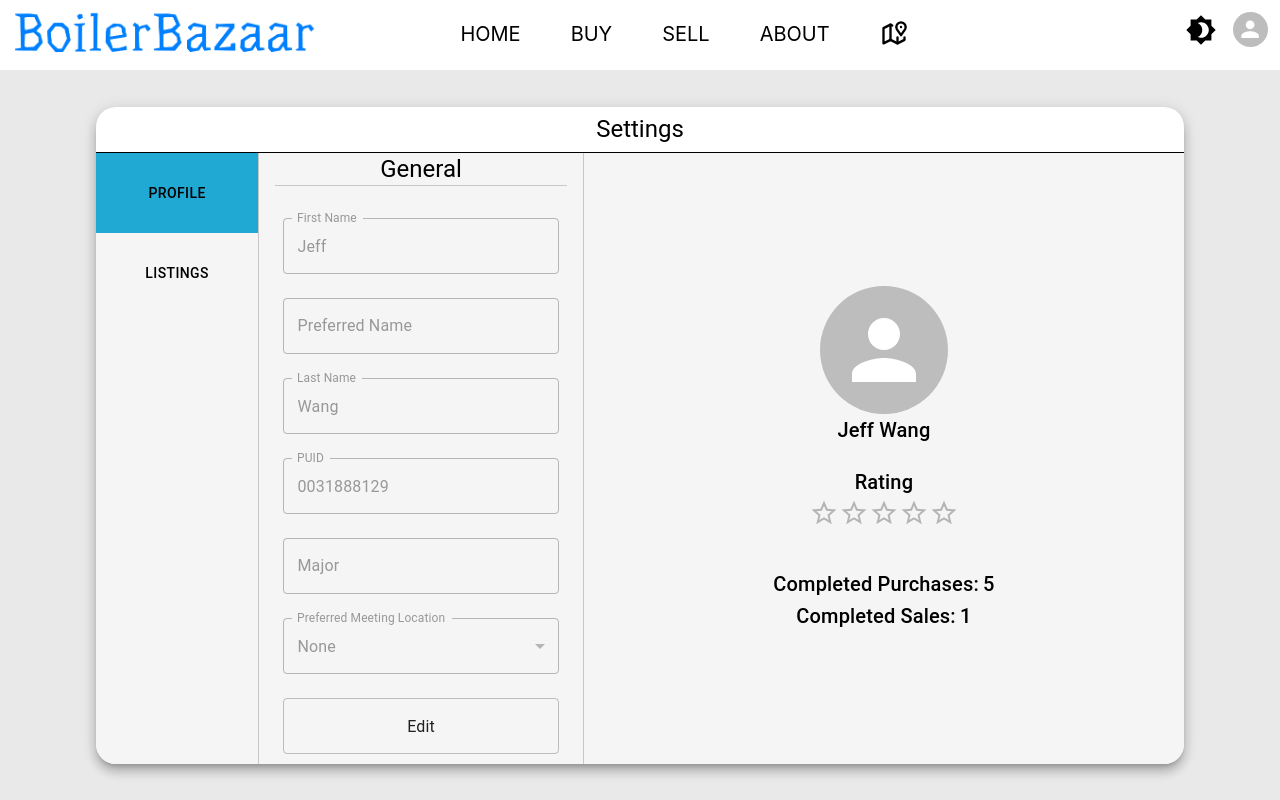
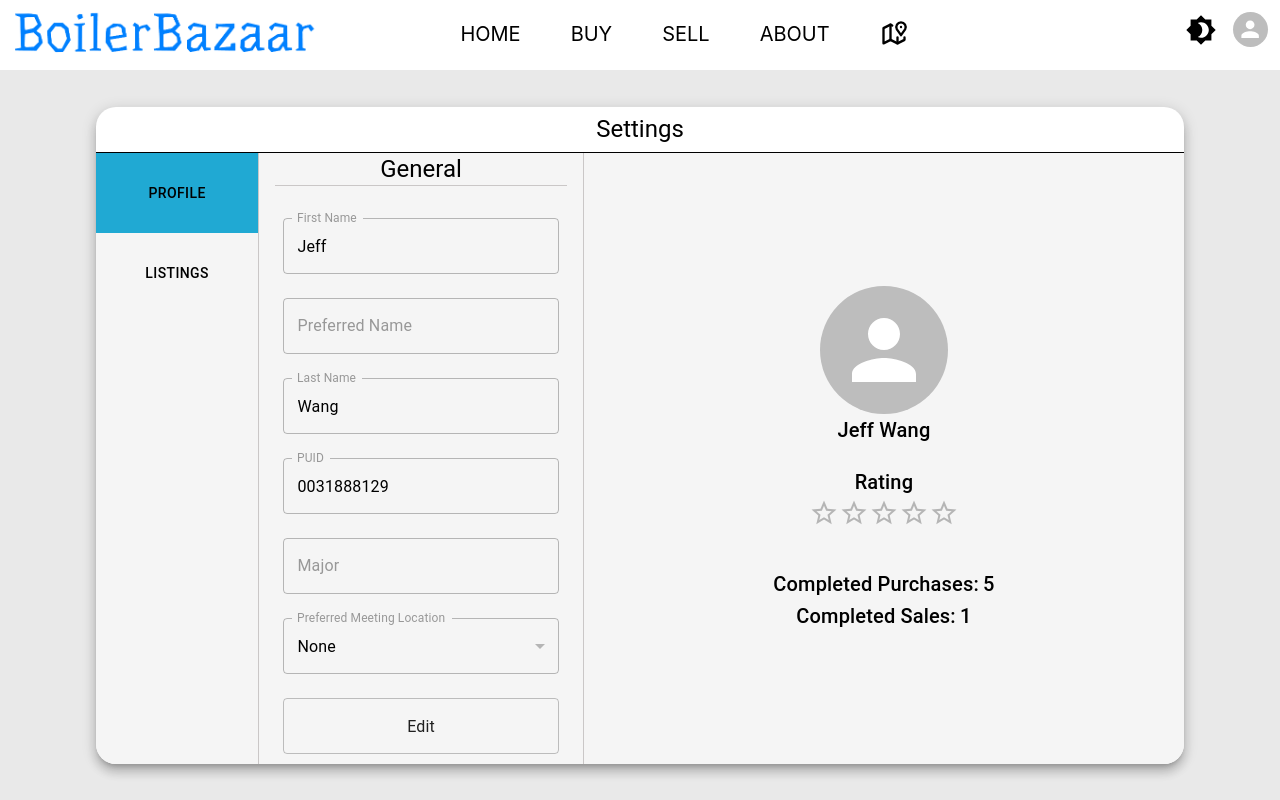
Before and after one commit to wang4621/boilerbazaar, a React (Create React App) app: page /settings/profile in a window 1280 px wide. Built offline with nearby package versions, Linux system fonts and the light colour scheme; no server answers.

Commit message:
Change some text colors on Profile

```diff
--- a/src/pages/Profile.css
+++ b/src/pages/Profile.css
@@ -13,3 +13,14 @@
     border-left:1px solid rgb(202, 199, 199);
     border-radius: 0px 0px 20px 0px;
 }
+
+.profileDisplay {
+    width: 85%;
+    height: 100%;
+    display: flex;
+    flex-direction: row;
+}
+
+.profileDisplay label {
+    color: var(--text-color);
+}
--- a/src/pages/Profile.js
+++ b/src/pages/Profile.js
@@ -2,6 +2,7 @@ import { Avatar, CardHeader, Rating, Divider, Box, Typography, TextField, MenuIt
 import * as React from 'react';
 import './Profile.css'
 import $ from 'jquery';
+import { styled  } from "@mui/material/styles";
 
 function Profile() {
     const [isDisabled, setDisabled] = React.useState(true)
@@ -43,23 +44,30 @@ function Profile() {
         event.preventDefault()
     }
 
+    const CustomDisabledTextField = styled (TextField)(() => ({
+        ".MuiInputBase-input.Mui-disabled": {
+          WebkitTextFillColor: "var(--text-color)",
+          color: "var(--text-color)"
+        }
+      }));
+
     return (
-        <Box sx={{width: '85%', height: '100%', display: 'flex', flexDirection:'row' }}>
+        <Box className="profileDisplay">
             <Box sx={{width: '35%', height: '100%', backgroundColor: 'var(--secondary-color)', display:'flex', flexDirection:'column'}}>
                 <CardHeader sx={{textAlign:"center", height:'5%'}} title="General"/>
                 <Divider variant='middle' sx={{borderBottomColor: 'rgb(202, 199, 199)'}}/>
                 <br/>
                 <Box sx={{'& > :not(style)': { m: 1.5 }, height: "95%", overflowY: 'auto'}} component="form" autoComplete="off" className="profileFormDisplay" onSubmit={editOrSaveProfile} id="profileForm">
-                    <TextField id="firstName" label="First Name" disabled value="Jeff"></TextField>
-                    <TextField id="preferredName" label="Preferred Name" disabled={isDisabled} value={preferredName}/>
-                    <TextField id="lastName" label="Last Name" disabled value={lastName}/>
-                    <TextField id="puid" label="PUID" disabled value="0031888129"/>
-                    <TextField id="major" label="Major" disabled={isDisabled}/>
-                    <TextField id="location" label="Preferred Meeting Location" select value={location} disabled={isDisabled} onChange={locationChange}>
+                    <CustomDisabledTextField id="firstName" label="First Name" disabled value="Jeff"/>
+                    <CustomDisabledTextField id="preferredName" label="Preferred Name" disabled={isDisabled} value={preferredName}/>
+                    <CustomDisabledTextField id="lastName" label="Last Name" disabled value={lastName}/>
+                    <CustomDisabledTextField id="puid" label="PUID" disabled value="0031888129"/>
+                    <CustomDisabledTextField id="major" label="Major" disabled={isDisabled}/>
+                    <CustomDisabledTextField id="location" label="Preferred Meeting Location" select value={location} disabled={isDisabled} onChange={locationChange}>
                         <MenuItem value="None">None</MenuItem>
                         <MenuItem value="Public">Public</MenuItem>
                         <MenuItem value="In front of house/apt">In front of house/apt</MenuItem>
-                    </TextField>
+                    </CustomDisabledTextField>
                     <TextField type="submit" value={value}/>
                 </Box>
             </Box>
```
